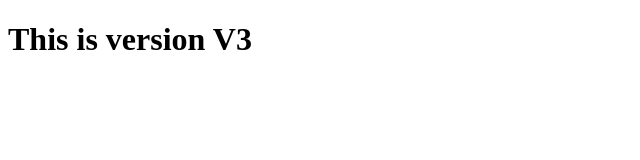
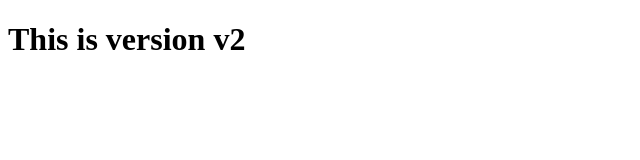
Before and after one commit to manishyadavm7408102-ops/myrepo, a plain HTML site: page index.html in a window 1280 px wide. Shown: the full height of the page, 0-640 px from the left. Drawn offline with Linux system fonts and the light colour scheme.

```diff
--- a/index.html
+++ b/index.html
@@ -6,7 +6,7 @@
     <title>Document</title>
 </head>
 <body>
-    <h1>This is version V3</h1>
+    <h1>This is version v2</h1>
 
 </body>
 </html>
```
